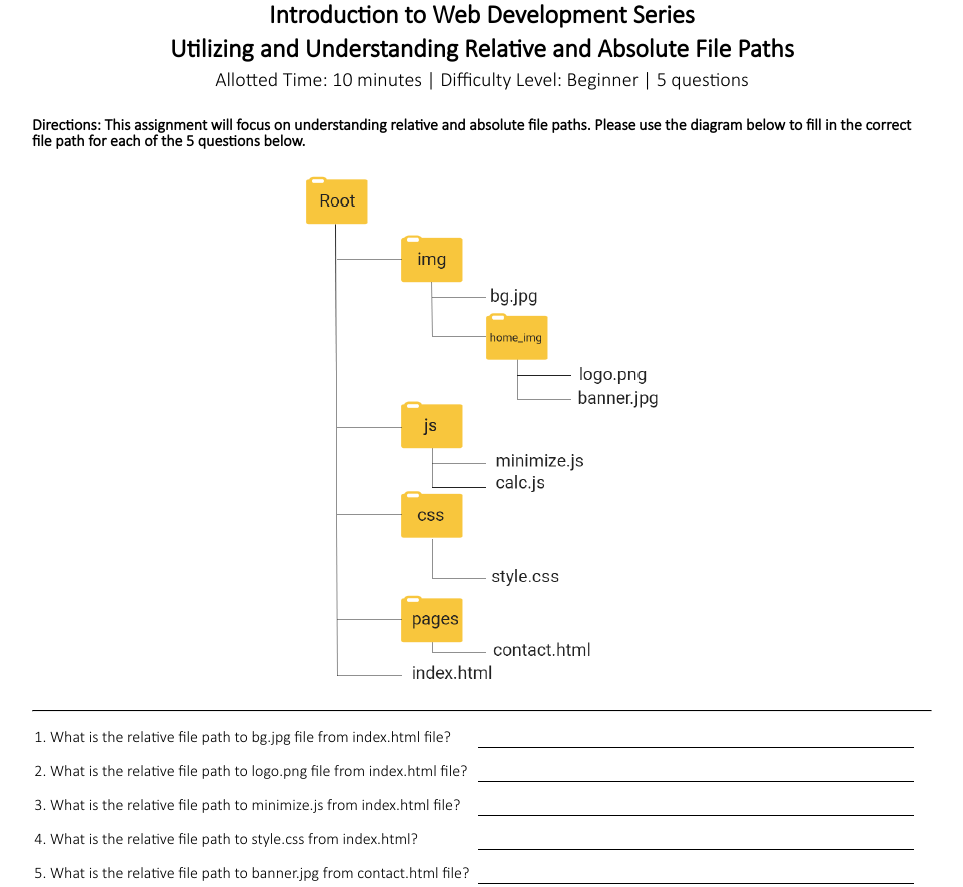
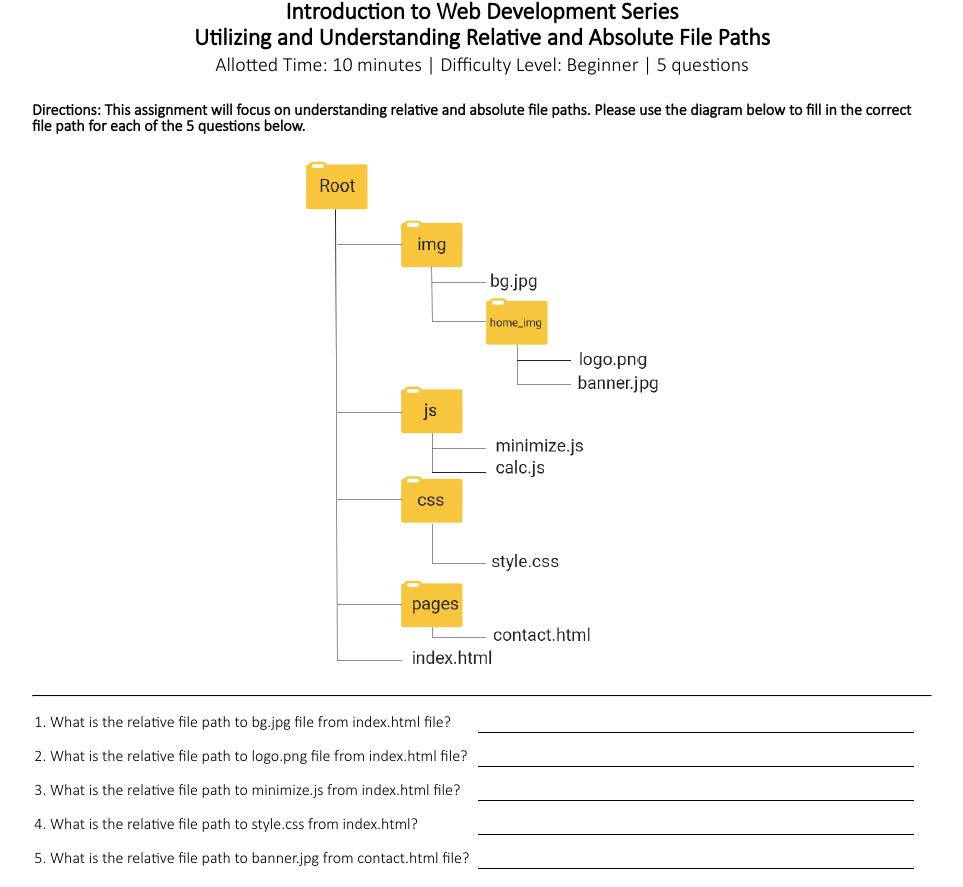
Before and after one commit to instructorc/CWEB1010_Fall2020, a plain HTML site: page worksheet_ex/index1.html in a window 1280 px wide. Shown: the top 887 px of the page, without its empty margins (158-1121 px from the left). Drawn offline with Linux system fonts and the light colour scheme.

```diff
--- a/worksheet_ex/index1.html
+++ b/worksheet_ex/index1.html
@@ -51,8 +51,8 @@
                 text-align: center;
             }
             h1 {
-                font-size: 26px;
-                line-height: 1.3;
+                font-size: 24px;
+                line-height: 1.1;
             }
             h2 {
                 line-height: 1.3;
```
